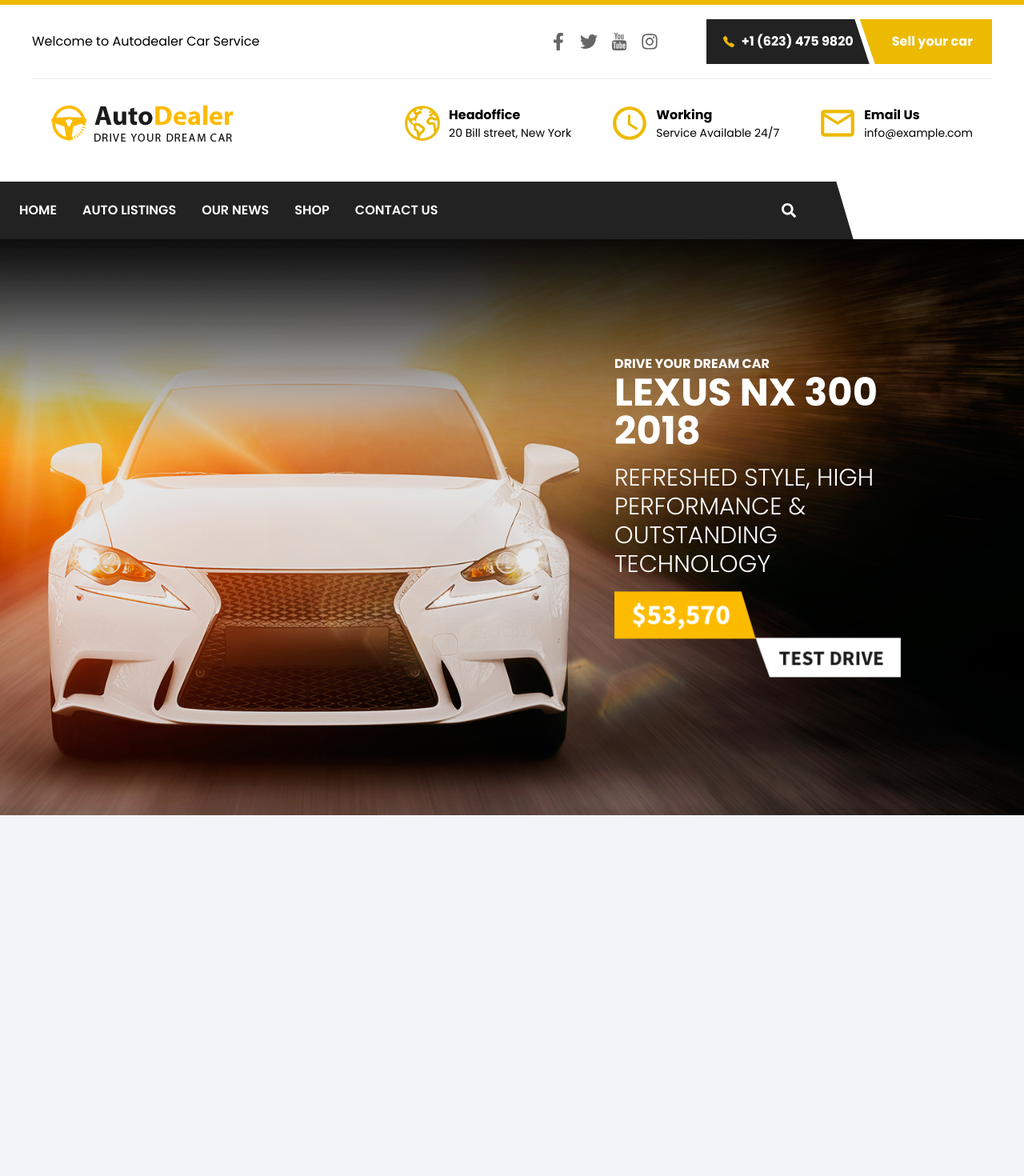
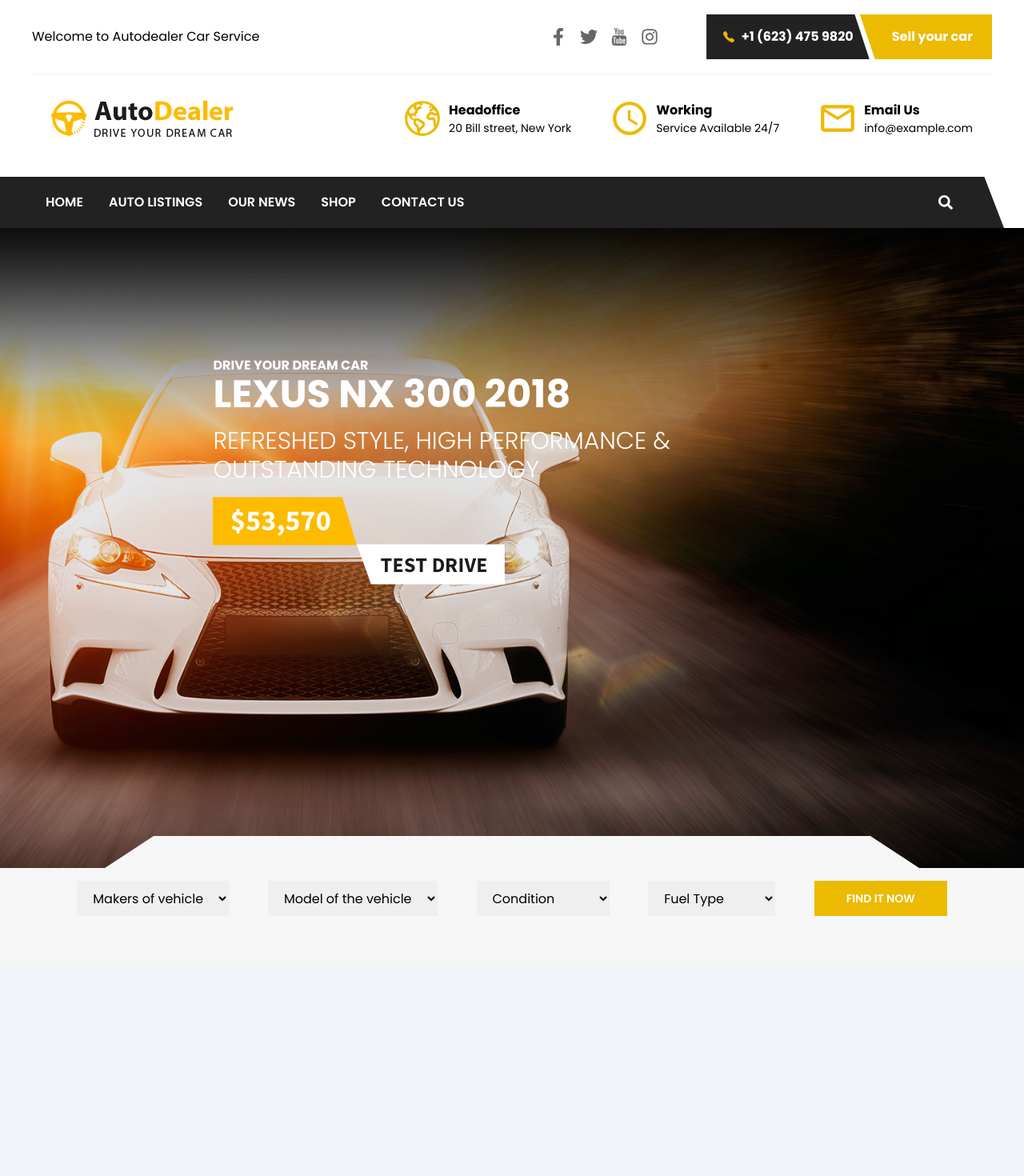
Before and after one commit to iamdpunkr1/car-dealer, a React (Vite) app: page / in a window 1280 px wide. Shown: the top 1470 px of the page at 80% size. Built offline with nearby package versions, Linux system fonts and the light colour scheme.

Commit message:
feat: add Dropdowns

```diff
--- a/src/App.css
+++ b/src/App.css
@@ -19,7 +19,7 @@
 }
 
 .navlinks{
-  clip-path: polygon(0% 0%, 98% 0%, 100% 100%, 0% 100%);
+  clip-path: polygon(-6000% 0%, 98% 0%, 100% 100%, 0% 100%);
 }
 
 
@@ -68,36 +68,38 @@
   transform: translateX(0);
 }
 
+.nav-bottom::before{
+  content:" ";
+  display: table;
+  position: absolute;
+    background: #222;
+    top: 0;
+    width: 52%;
+    left: 0%;
+    height: 64px;
+    z-index: -1;
+}
+/*
+.search::after{
+  position: absolute;
+  display: block;
+  border-bottom: 64px solid #222;
+  content: '';
+  display: table;
+  right: 17.4%;
+  top: 0px;
+  border-right: 20px solid transparent;
+  z-index: -1;
+} */
 
-
-/* sideNav animation */
-/*
-@keyframes slideFadeIn {
-  from {
-    transform: translateX(-100%);
-    opacity: 0;
-  }
-  to {
-    transform: translateX(0);
-    opacity: 1;
-  }
+.section_curve{
+  position: absolute !important;
+  top: -68px;
+  left: 0;
+  width: 100%;
+  height: 70px;
+  text-align: center;
+  opacity: 1 !important;
+  z-index: 9;
+  /* background-color: blueviolet; */
 }
-
-@keyframes slideFadeOut {
-  from {
-    transform: translateX(0);
-    opacity: 1;
-  }
-  to {
-    transform: translateX(-100%);
-    opacity: 0;
-  }
-}
-
-.animate-slide-fadein {
-  animation: slideFadeIn 0.5s ease-in-out forwards;
-}
-
-.animate-slide-fadeout {
-  animation: slideFadeOut 0.5s ease-in-out;
-} */
--- a/src/App.tsx
+++ b/src/App.tsx
@@ -1,12 +1,15 @@
 import Navbar from "./components/Navbar"
+import Find from "./components/Find"
+import Hero from "./components/Hero"
 import './App.css'
-import Hero from "./components/Hero"
+
 function App() {
 
   return (
     <>
     <Navbar />
     <Hero />
+    <Find/>
     </>
   )
 }
--- /dev/null
+++ b/src/components/Find.tsx
@@ -0,0 +1,111 @@
+import Dropdown from "../partials/Dropdown"
+
+const dropdownValues = [
+    {
+        id:1,
+        title:"Makers of vehicle",
+        values:[
+            "Audi",
+            "BMW",
+            "Chevrolet",
+            "Ford",
+            "Honda",
+            "Hyundai",
+            "Mercedes-Benz",
+            "Nissan",
+            "Toyota",
+            "Volkswagen",
+            "Volvo"
+        ]
+
+    },
+
+    {
+        id:2,
+        title:"Model of the vehicle",
+        values:[
+            "All Models",
+        ]
+
+    },
+
+    {
+        id:3,
+        title:"Condition",
+        values:[
+            "Vehicle Status",
+            "New",
+            "Used",
+        ]
+    },
+
+    {
+        id:4,
+        title:"Fuel Type",
+        values:[
+            "All Fuel Types",
+            "Diesel",
+            "Electric",
+            "Gasoline",
+            "Hybrid",
+        ]
+    }
+]
+
+const Find = () => {
+  return (
+    <div className="h-screen bg-slate-100 relative ">
+        <div className="section_curve hidden md:block" >
+            <svg width="100%" data-height={70} height="70px" style={{ height: 70 }} className="">
+            <defs>
+                <pattern
+                id="pix-decor-shape-145885930"
+                preserveAspectRatio="none"
+                patternUnits="userSpaceOnUse"
+                x={0}
+                y={0}
+                width="100%"
+                data-height={70}
+                height={700}
+                viewBox="0 0 100 1000"
+                >
+                <polygon
+                    fill="#f6f6f6"
+                    points="0,100 0,100 10,100 15,40 85,40 90,100 100,100  100,100 "
+                />
+                </pattern>
+            </defs>
+            <rect
+                x={0}
+                y={0}
+                width="100%"
+                data-height={70}
+                height={70}
+                fill="url(#pix-decor-shape-145885930)"
+            />
+            <style
+                dangerouslySetInnerHTML={{
+                __html:
+                    "\n\t\t\t\t\t#pix-decor-shape-145885930 > polygon {\n\t\t\t\t\t    fill: #f6f6f6!important;\n\t\t\t\t\t}\n\t\t\t    "
+                }}
+            />
+            </svg>
+        </div>
+        <div className="bg-[#f6f6f6]">
+            <div className=" flex justify-around flex-wrap max-w-[1200px] pt-4 pb-16 px-8 mx-auto">
+                    {
+                        dropdownValues.map((item) => (
+                            <Dropdown key={item.id} title={item.title} values={item.values} />
+                        ))
+                    }
+
+                    <button className="bg-[#ecba00] text-white font-semibold text-sm px-10 py-3 ">
+                        FIND IT NOW
+                    </button>
+            </div>
+        </div>
+    </div>
+  )
+}
+
+export default Find
--- a/src/components/Hero.tsx
+++ b/src/components/Hero.tsx
@@ -32,7 +32,7 @@
 
   return (
     <>
-      <div className={`relative  `} style={{height:"90vh"}}
+      <div className={`relative  `} style={{height:"100vh"}}
             onMouseEnter={() => setIsHovered(true)}
             onMouseLeave={() => setIsHovered(false)}
       >
@@ -57,7 +57,7 @@
               </button>
 
               <button
-                className='absolute top-1/2 p-4 bg-white z-50 right-4 rounded-full bg-slate-950'
+                className='absolute top-1/2 p-4  z-50 right-4 rounded-full bg-slate-950'
                 onClick={handlePrev}
                 onMouseEnter={() => setHoveredPrev(true)}
                 onMouseLeave={() => setHoveredPrev(false)}
@@ -89,27 +89,24 @@
               } ${"zoomClass"}`}
             >
 
-            </div>
-
-          ))}
-        </div>
-        {/* <div className="absolute top-0 left-0 bg-slate-950 opacity-10 w-full h-full zoomed"
-        >
-        </div> */}
-        <div className="absolute " style={{top:"20%",left:"60%"}}>
-                  <div style={{width:"70%"}}>
+              <div className="absolute flex justify-center md:justify-end lg:justify-end" style={{top:"20%"}}>
+                  <div style={{width:"73%"}}>
                   <p className="text-white text-md font-bold">DRIVE YOUR DREAM CAR</p>
-                  <h1 className="text-5xl text-white font-bold ">LEXUS NX 300 2018</h1>
+                  <h1 className="text-5xl text-white font-bold ">{i%2==0? "LEXUS NX 300 2018":"WANT TO BUY YOUR FAVOURITE SUV?"}</h1>
                   <h2 className="text-3xl text-white font-light mt-4">
                     REFRESHED STYLE, HIGH PERFORMANCE  & OUTSTANDING TECHNOLOGY
                   </h2>
                   <img src={price1} alt="" className="mt-4"/>
                   </div>
               </div>
-      </div>
-      <div className="h-screen bg-slate-100">
+
+            </div>
+
+          ))}
+        </div>
 
       </div>
+
     </>
   );
 };
--- a/src/components/Navbar.tsx
+++ b/src/components/Navbar.tsx
@@ -19,7 +19,7 @@
 
 
   return (
-    <header className="border-t-[6px] border-[#ecba00]">
+    <header className="before:content-[''] before:border-t-[6px] before:border-[#ecba00] before:w-screen  mx-auto">
        {/* 1st part */}
         <nav className="max-w-[1200px]  mx-auto  hidden lg:flex justify-between items-center py-[18px] border-b-[1px] border-[#eee]">
             <h1 className="text-md">Welcome to Autodealer Car Service</h1>
@@ -42,7 +42,7 @@
         </nav>
 
         {/* 2nd part */}
-        <nav className="max-w-[1200px] mx-auto flex justify-between items-center py-[30px] pb-12 px-6">
+        <nav className=" mx-auto flex justify-between items-center py-[30px] pb-12 px-6 max-w-[1200px] mx-auto">
             <img src={logo} alt="logo" className="max-w-[228px]"/>
             <div className="lg:hidden">
                  <Hamburger toggled={isOpen} toggle={setOpen} size={30} color={"#222"}  />
@@ -65,16 +65,18 @@
         </nav>
 
         {/* 3rd nav */}
-        <nav className="bg-[#222] p-6 w-10/12 navlinks  hidden lg:block">
-            <div className="max-w-[1200px] ml-auto flex justify-between items-center pr-12" >
-                <ul className="font-semibold flex text-white gap-8">
+        <nav className=" relative   hidden lg:block">
+            <div className="nav-bottom navlinks z-55 h-16 bg-[#222] flex justify-between items-center max-w-[1230px] mx-auto" >
+                <ul className="font-semibold flex text-white gap-8 pl-8">
                     <li className={navStyles}>HOME</li>
                     <li className={navStyles}>AUTO LISTINGS</li>
                     <li className={navStyles}>OUR NEWS</li>
                     <li className={navStyles}>SHOP</li>
                     <li className={navStyles}>CONTACT US</li>
                 </ul>
-                <FaSearch color="#fff" size={18}/>
+                <div className="search pr-16">
+                <FaSearch color="#fff" size={18} />
+                </div>
             </div>
         </nav>
 
--- /dev/null
+++ b/src/partials/Dropdown.tsx
@@ -0,0 +1,20 @@
+type DropdownProps = {
+    title: string;
+    values: string[];
+}
+
+const Dropdown = ({title, values}: DropdownProps) => {
+  return (
+    <select className="px-4">
+        <option value="1">{title}</option>
+        {
+            values.map((value, i) => (
+                <option value={value} key={i}>{value}</option>
+            ))
+        }
+
+    </select>
+  )
+}
+
+export default Dropdown
```
